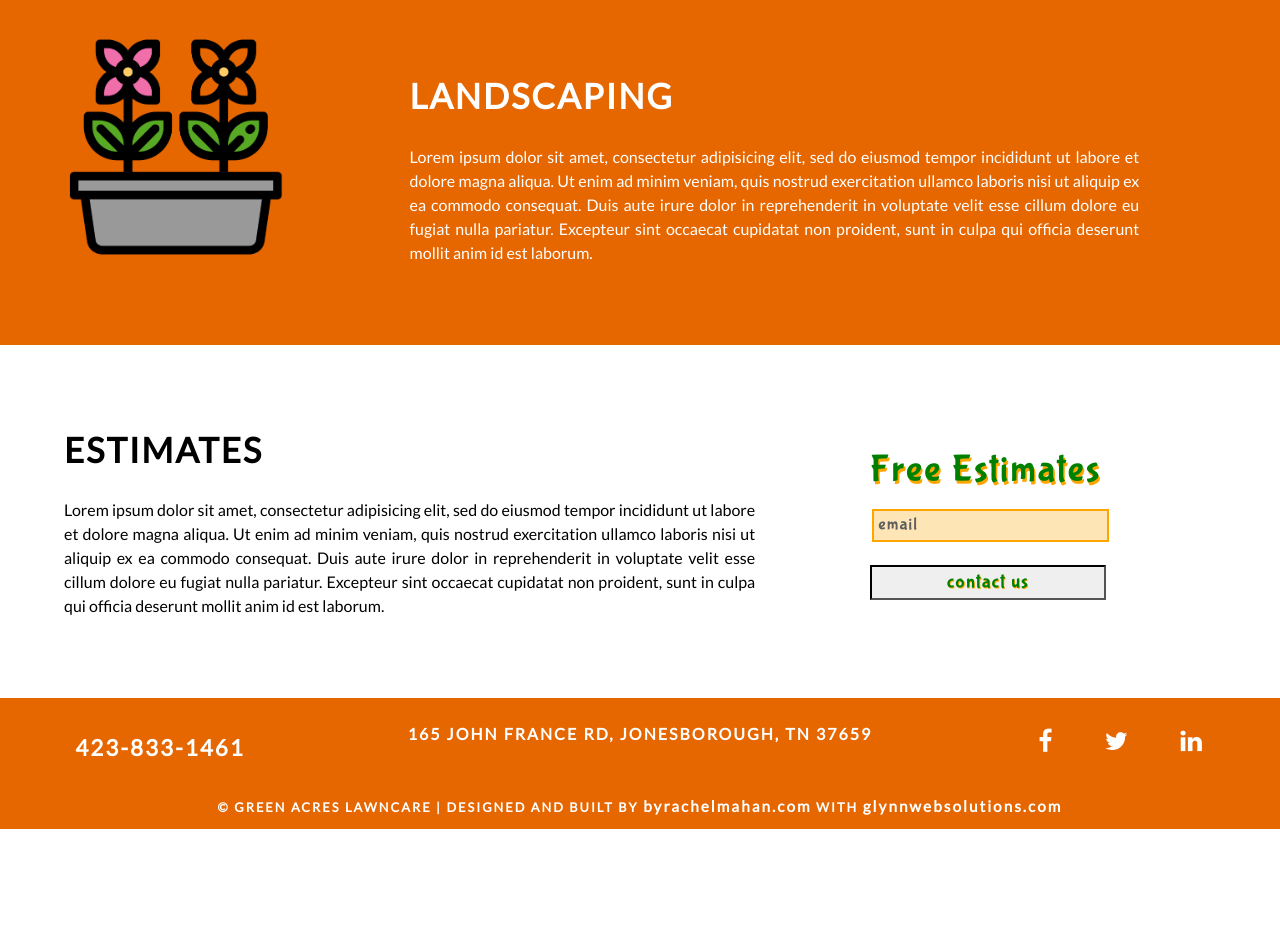
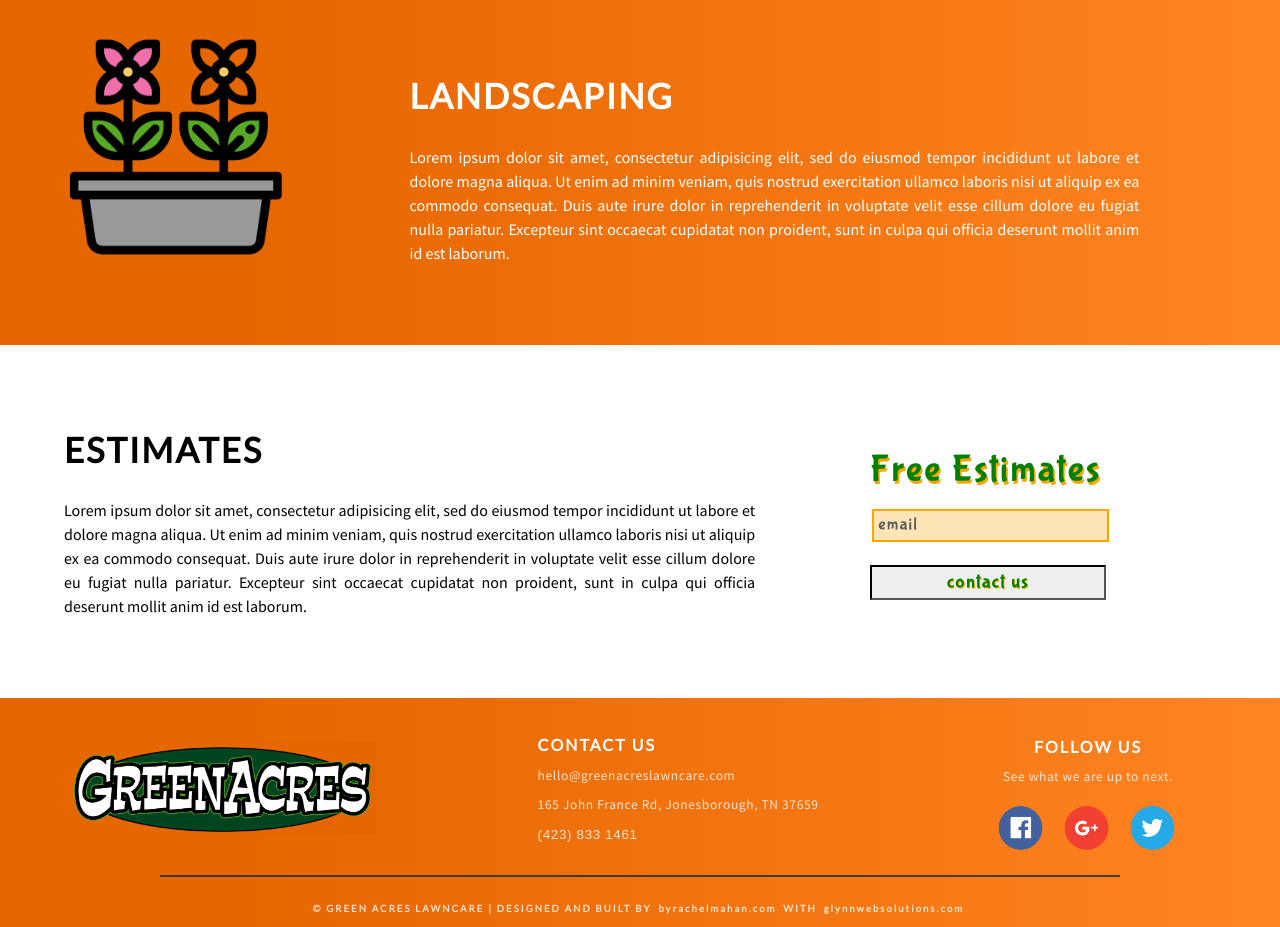
Before and after one commit to maha2490/green_acres, a website: page docs/index.html in a window 1280 px wide. Shown: the part 1363-2290 px from the top of the page. Before the commit the page ends 2192 px from the top, so only its background shows below. Drawn offline with nearby package versions, Linux system fonts and the light colour scheme.

Commit message:
footer redesign

```diff
--- a/docs/index.html
+++ b/docs/index.html
@@ -14,7 +14,7 @@
 </head>
 <body>
 	<div id="container" class="clearfix">
-		<header>
+		<header class="gradient">
 			<a href="tel:4238331461">
 				<h3>Call us today <i class="fa fa-phone-square" aria-hidden="true"></i> 423.833.1461</h3>
 			</a>
@@ -36,10 +36,10 @@
 					proident, sunt in culpa qui officia deserunt mollit anim id est laborum.</p>
 				</div> <!-- end one_left -->
 				<div id="one_image_right">
-					<img src="images/lawnmower3.png" alt="Lawn Care Services by Green Acres Lawn Care and Landscaping" class="mower_image">
+					<img src="images/lawnmower3.png" alt="Lawn Care Services by Green Acres Lawn Care and Landscaping" class="mower_image bounce">
 				</div>  <!-- end one_image_right -->
 			</section> <!-- end one -->
-			<section id="two" class="clearfix">
+			<section id="two" class="clearfix gradient">
 				<div id="two_image_left">
 					<img src="images/flowers.png" alt="Landscaping Services by Green Acres Lawn Care and Landscaping" class="flower_image">
 				</div>  <!-- end two_image_left -->
@@ -76,28 +76,32 @@
 				</div>  <!-- end three_form -->
 			</section>  <!-- end three -->
 		</main>
-		<footer class="clearfix">
+		<footer class="clearfix gradient">
 			<div id="footer_top" class="clearfix">
 				<div id="footer_left">
-					<h5><a href="tel:14238331461">423-833-1461</a></h5>
-				</div> <!-- end footer_left -->
+					<img src="images/main_logo.jpg" alt="logo of Green Acres Lawncare, Johnson City Tennessee" class="GA_main_logo">
+				</div>
 				<div id="footer_center">
-					<h5>165 John France Rd, Jonesborough, TN 37659</h5>
-				</div> <!-- end footer_center -->
+					<h5>Contact us</h5>
+					<p>hello@greenacreslawncare.com</p>
+					<p>165 John France Rd, Jonesborough, TN 37659</p>
+					<a href="tel:14238331461">(423) 833 1461</a>
+				</div>
 				<div id="footer_right" class="clearfix">
+					<h5>Follow us</h5>
+					<p>See what we are up to next.</p>
 					<a href="">
-							<i class="fa fa-facebook" aria-hidden="true"></i>
+						<img src="images/facebook_icon.png" alt="facebook account of Green Acres Lawncare, Johnson City Tennessee" class="facebook">
 					</a>
-					<span id="tw">
 					<a href="">
-							<i class="fa fa-twitter" aria-hidden="true"></i>
+						<img src="images/google_icon.png" alt="google+ account of Green Acres Lawncare, Johnson City Tennessee" class="google">
 					</a>
-					</span>
 					<a href="">
-							<i class="fa fa-linkedin" aria-hidden="false"></i>
+						<img src="images/twitter_icon.png" alt="twitter account of Green Acres Lawncare, Johnson City Tennessee" class="twitter">
 					</a>
-				</div> <!-- end footer_right	 -->
-			</div>  <!-- end footer_top -->
+				</div>
+			</div>
+			<hr>
 				<h6>&copy; Green Acres Lawncare | designed and built by <a href="http://byrachelmahan.com/">byrachelmahan.com</a> with <a href="http://glynnwebsolutions.com/">glynnwebsolutions.com</a></h6>
 		</footer>
 	</div>  <!-- end container w clearfix-->
--- a/docs/scripts.js
+++ b/docs/scripts.js
@@ -6,7 +6,7 @@ $(window).scroll(function() {
 
 		var topOfWindow = $(window).scrollTop();
 			if (imagePos < topOfWindow+400) {
-				$(this).addClass("slideLeft");
+				$(this).addClass("fadeIn");
 			}
 		});
 });
@@ -17,7 +17,18 @@ $(window).scroll(function() {
 
 		var topOfWindow = $(window).scrollTop();
 			if (imagePos < topOfWindow+400) {
-				$(this).addClass("slideRight");
+				$(this).addClass("fadeIn");
 			}
 		});
 });
+
+$(window).scroll(function() {
+		$('#three_text').each(function(){
+		var imagePos = $(this).offset().top;
+
+		var topOfWindow = $(window).scrollTop();
+			if (imagePos < topOfWindow+400) {
+				$(this).addClass("fadeIn");
+			}
+		});
+});
--- a/docs/style.css
+++ b/docs/style.css
@@ -1,7 +1,7 @@
 /*style.css*/
 
 @import url('https://fonts.googleapis.com/css?family=Bubblegum+Sans');
-
+@import url('https://fonts.googleapis.com/css?family=Lato|Source+Sans+Pro');
 /*globals_________________________________________________*/
 html {
 	height: 100%;
@@ -24,7 +24,7 @@ h1, h2, h3, h4, h5, h6 {
 	letter-spacing: 2px;
 }
 p {
-	font-family: 'Gilda Display', serif;
+	font-family: 'Source Sans Pro', sans-serif;
 	font-size: 1vw;
   font-weight: 100;
 }
@@ -38,9 +38,15 @@ p {
 	width: 100%;
 	margin: 0 auto;
 }
-
+.gradient {
+	background: #E66600;
+	background: -moz-linear-gradient(left, #E66600 18%, #ff8422 100%);
+	background: -webkit-linear-gradient(left, #E66600 18%,#ff8422 100%);
+	background: linear-gradient(to right, #E66600 18%,#ff8422 100%);
+	filter: progid:DXImageTransform.Microsoft.gradient( startColorstr='#E66600', endColorstr='#ff8422',GradientType=1 );
+}
 header {
-	background-color: rgba(230, 102, 0, 1);
+	/*background-color: rgba(230, 102, 0, 1);*/
   font-family: 'Lato', sans-serif;
   color: #fff;
   font-size: 1.5vw;
@@ -53,9 +59,16 @@ header {
   top: 4%;
   width: 100%;
   margin-top: -2em;
+	border-bottom: 2px solid #59ab24;
 }
 header p {
 	text-align: center;
+}
+header h3 {
+	padding-top: 15px;
+}
+header i {
+	padding: 0 5px;
 }
 
 #background_image {
@@ -91,7 +104,6 @@ main #three #three_text h2 {
 main #one_left p,
 main #two_right p,
 main #three #three_text p {
-	font-family: "Lato";
 	font-size: 1.25vw;
 	text-align: justify;
 	line-height: 150%;
@@ -106,7 +118,6 @@ main #one_image_right{
 	padding-right: 5%;
 }
 .mower_image {
-	/*visibility: hidden;*/
 	display: inline-block;
   width: 20.5vw;
   height: auto;
@@ -114,7 +125,7 @@ main #one_image_right{
 }
 main #two{
 	box-sizing: border-box;
-	background-color: #E66600;
+	/*background-color: #E66600;*/
 	color: #fff;
 }
 
@@ -206,37 +217,42 @@ footer{
 	box-sizing: border-box;
 	background-color: #E66600;
 	color: #fff;
+	padding: 1% 0;
 }
 
 footer #footer_left{
 	box-sizing: border-box;
-	width: 25%;
-	text-align: center;
+	width: 30%;
 	float: left;
 }
 
-footer #footer_left h5{
-	font-size: 1.75vw;
-}
-
-footer #footer_left h5:hover{
-	color: green;
+.GA_main_logo {
+	margin: 8% 10% 0 18%;
+	width: 80%;
 }
 
 footer #footer_center{
 	box-sizing: border-box;
-	width: 50%;
-	text-align: center;
+	width: 40%;
+	padding-left: 12%;
 	float: left;
 }
 
-footer #footer_center h5{
+footer #footer_center h5,
+footer #footer_right h5 {
 	font-size: 1.25vw;
+	margin: 7% 0 1% 0;
+}
+footer #footer_center p, footer #footer_center a,
+footer #footer_right p {
+	font-size: 1.05vw;
+	letter-spacing: 0.05vw;
+	opacity: 0.8;
 }
 
 footer #footer_right{
 	box-sizing: border-box;
-	width: 25%;
+	width: 30%;
 	text-align: center;
 	float: right;
 }
@@ -254,18 +270,34 @@ footer #footer_right span{
 	padding: 0% 15% 0% 15%;
 }
 
+footer hr {
+  border: 0;
+	width: 75%;
+  height: 2px;
+  background: #333;
+	margin-top: 1%;
+	margin-bottom: 2%;
+  opacity: 0.9;
+}
 footer h6{
 	text-align: center;
-	font-size: 1vw;
-  padding-bottom: 1%;
+	font-size: 0.75vw;
 	margin: 0;
+	opacity: 0.8;
 }
 
 footer h6 a{
 	text-transform: lowercase;
-	font-size: 1.2vw;
+	font-size: 0.75vw;
+	padding: 0 3px;
 }
 
-footer h6 a:hover{
-	color: green;
+.facebook, .google, .twitter {
+	display: inline-block;
+	width: 16%;
 }
+
+/*animations */
+#one_left, #two_right , #three_text {
+	visibility: hidden;
+}
```
Also changed, not shown: docs/images/facebook_icon.png (added), docs/images/google_icon.png (added), docs/images/main_logo.jpg (added), docs/images/twitter_icon.png (added). Lines whose indentation alone changed are shown as unchanged.
